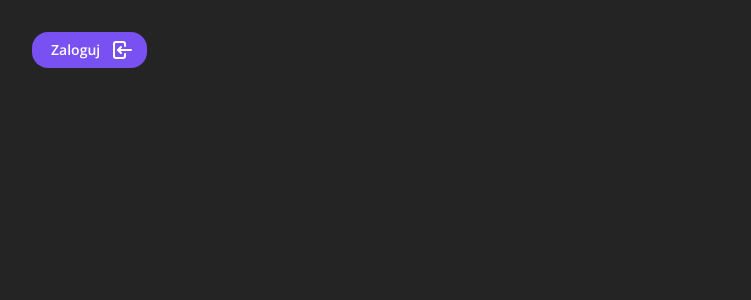
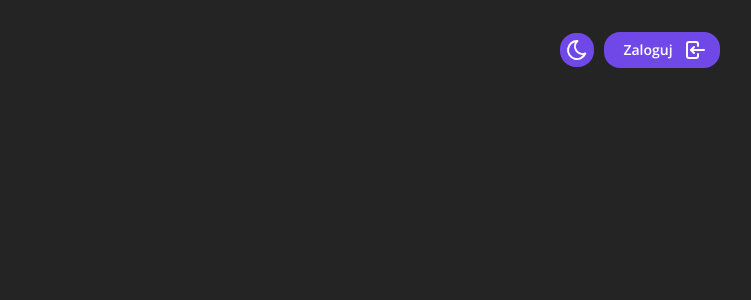
Before and after one commit to qer24/wypozyczalnia-sal-react, a React (Vite) app: page / in a window 1280 px wide. Shown: the top 300 px of the page, without its empty margins (0-751 px from the left). Built offline with nearby package versions, Linux system fonts and the light colour scheme.

Commit message:
Theme switch

```diff
--- a/src/App.css
+++ b/src/App.css
@@ -0,0 +1,7 @@
+.app {
+    display: flex;
+    flex-direction: row;
+    column-gap: 10px;
+    justify-content: center;
+    align-items: center;
+}
--- a/src/App.tsx
+++ b/src/App.tsx
@@ -5,13 +5,13 @@ import {createTheme, MantineProvider} from '@mantine/core';
 import { ModalsProvider } from '@mantine/modals';
 import LoginButton from "./LoginButton.tsx";
 import {AuthProvider} from "./AuthContext.tsx";
+import {ThemeSwitchButton} from "./ThemeSwitchButton.tsx";
 
 const theme = createTheme({
     fontFamily: 'Open Sans, serif',
     primaryColor: 'violet',
-    primaryShade: 6,
+    primaryShade: { light: 4, dark: 7 },
     defaultRadius : 'lg',
-
 });
 
 export default function App() {
@@ -19,7 +19,10 @@ export default function App() {
     <AuthProvider>
         <MantineProvider defaultColorScheme="dark" theme={theme}>
             <ModalsProvider>
-                <LoginButton />
+                <div className="app">
+                    <ThemeSwitchButton />
+                    <LoginButton />
+                </div>
             </ModalsProvider>
         </MantineProvider>
     </AuthProvider>
--- /dev/null
+++ b/src/ThemeSwitchButton.tsx
@@ -0,0 +1,23 @@
+import { useMantineColorScheme, ActionIcon } from '@mantine/core';
+import { IconBrightnessUp, IconMoon } from "@tabler/icons-react";
+
+export function ThemeSwitchButton() {
+    const { colorScheme, toggleColorScheme } = useMantineColorScheme();
+
+    return (
+        <ActionIcon
+            title="Toggle color scheme"
+            onClick={toggleColorScheme}
+            aria-label="Toggle color scheme"
+            variant="hover"
+            color="gray"
+            size="lg">
+
+            {colorScheme === 'dark' ? (
+                <IconMoon />
+            ) : (
+                <IconBrightnessUp />
+            )}
+        </ActionIcon>
+    );
+}
```
